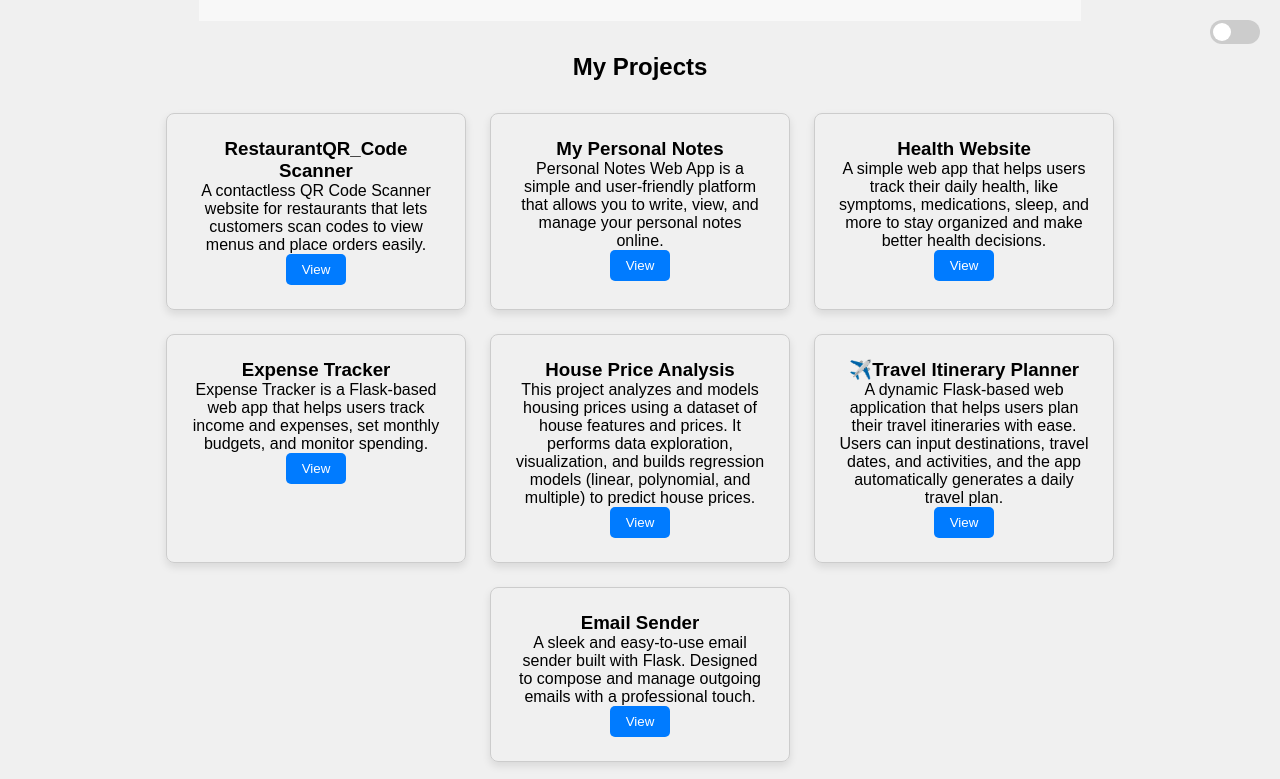
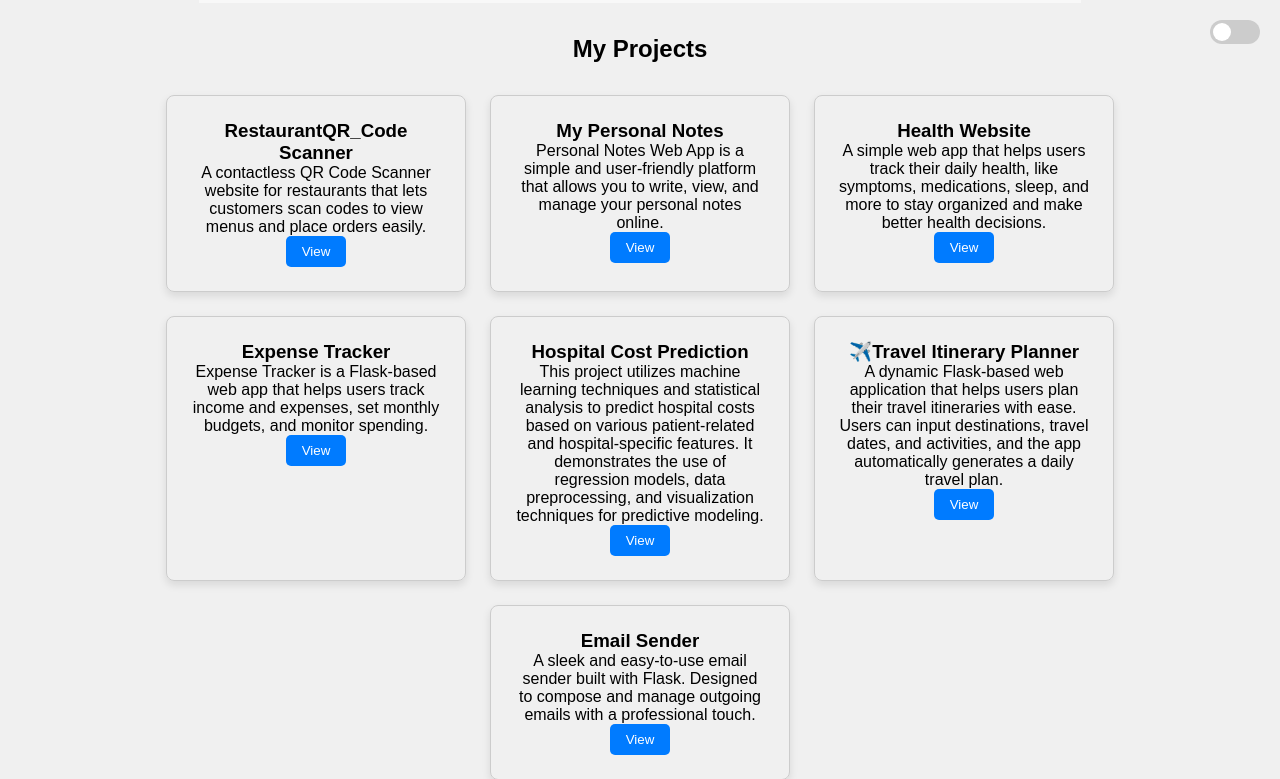
Before and after one commit to Tony-Magabush28/My-Flask-Portfolio, a Flask app: page /projects in a window 1280 px wide. Shown: the top 779 px of the page. Run offline with Flask 3, Linux system fonts and the light colour scheme.

Commit message:
projects.html

```diff
--- a/templates/projects.html
+++ b/templates/projects.html
@@ -9,7 +9,7 @@
                 {'name': 'My Personal Notes', 'description': 'Personal Notes Web App is a simple and user-friendly platform that allows you to write, view, and manage your personal notes online.', 'url': 'https://my-notes-website.onrender.com'},
                 {'name': 'Health Website', 'description': 'A simple web app that helps users track their daily health, like symptoms, medications, sleep, and more to stay organized and make better health decisions.', 'url': 'https://healthmate-xc1z.onrender.com'},
                 {'name': 'Expense Tracker', 'description': 'Expense Tracker is a Flask-based web app that helps users track income and expenses, set monthly budgets, and monitor spending.', 'url': 'https://expense-tracker-h6qd.onrender.com'},
-                {'name': 'House Price Analysis', 'description': 'This project analyzes and models housing prices using a dataset of house features and prices. It performs data exploration, visualization, and builds regression models (linear, polynomial, and multiple) to predict house prices.', 'url': 'https://github.com/Tony-Magabush28/House-Pricing-Analysis'},
+                {'name': 'Hospital Cost Prediction', 'description': 'This project utilizes machine learning techniques and statistical analysis to predict hospital costs based on various patient-related and hospital-specific features. It demonstrates the use of regression models, data preprocessing, and visualization techniques for predictive modeling.', 'url': 'https://github.com/Tony-Magabush28/Hospital-Cost-Prediction'},
                 {'name': '✈️Travel Itinerary Planner', 'description': 'A dynamic Flask-based web application that helps users plan their travel itineraries with ease. Users can input destinations, travel dates, and activities, and the app automatically generates a daily travel plan.', 'url': 'https://travel-itinerary-planner-hnut.onrender.com'},
                 {'name': 'Email Sender', 'description': 'A sleek and easy-to-use email sender built with Flask. Designed to compose and manage outgoing emails with a professional touch.', 'url': 'https://email-sender-dq3s.onrender.com'}
             ] %}
```
